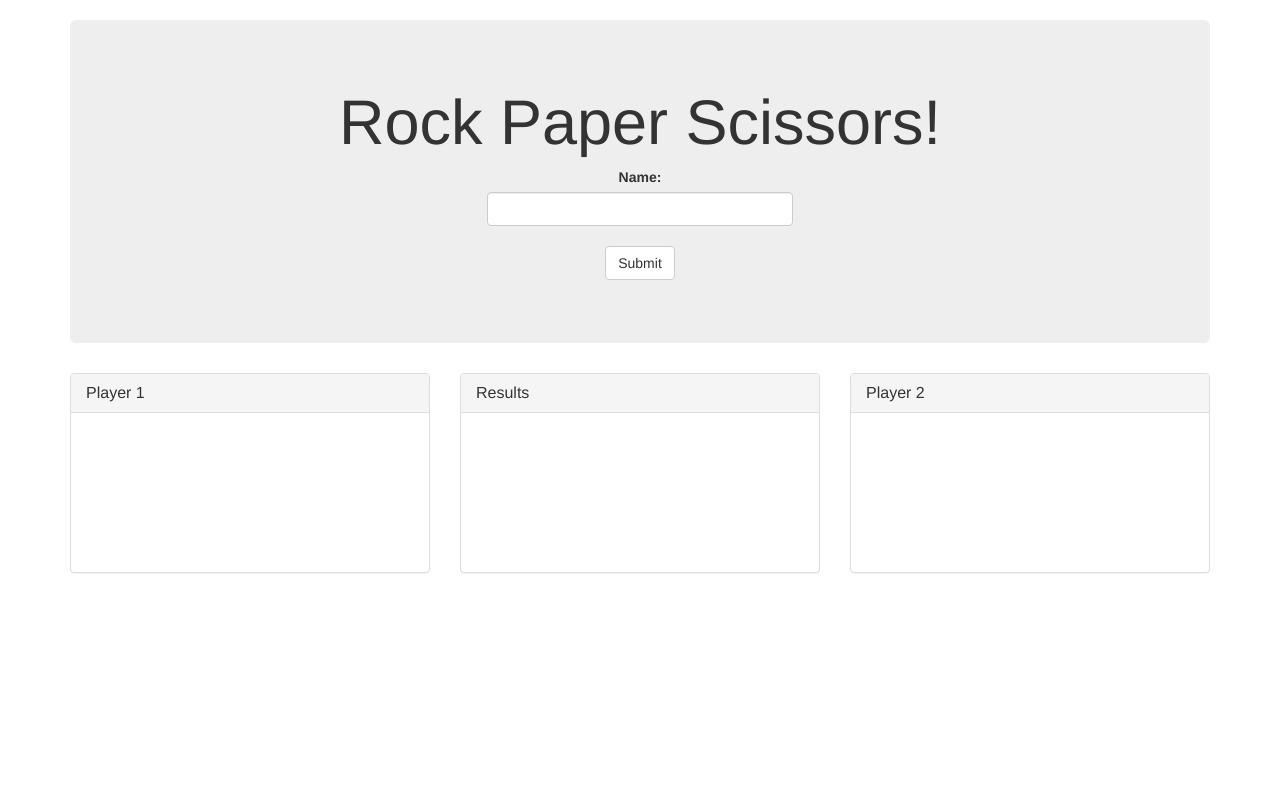
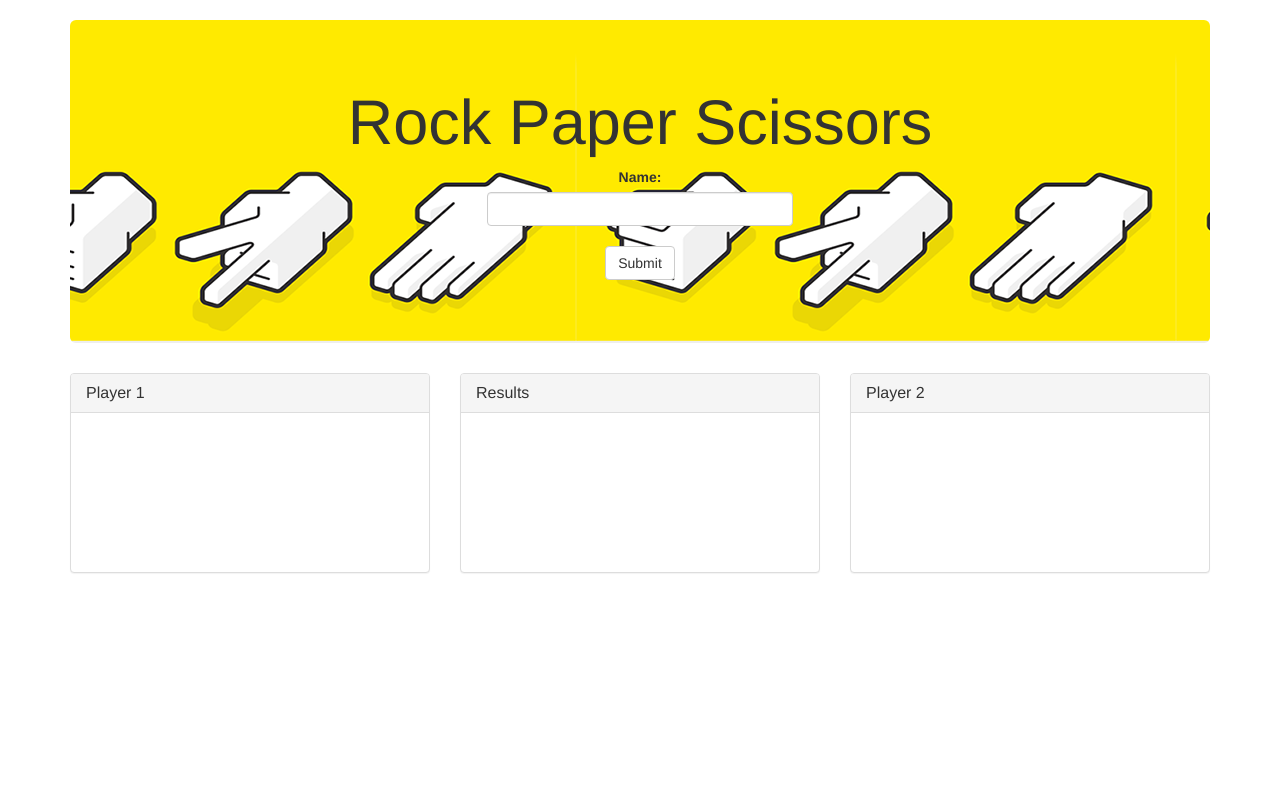
Before and after one commit to PatreekH/RPS-Multiplayer, a PHP site: page / in a window 1280 px wide. Run offline with PHP 8.4, Linux system fonts and the light colour scheme; some libraries are stand-ins or nearby versions.

Commit message:
added scrolling background image

```diff
--- a/assets/css/style.css
+++ b/assets/css/style.css
@@ -1,3 +1,11 @@
+body{
+}
+
+#bg{
+	background-image: url(../rpsbg.png);
+	background-repeat: repeat-x;
+}
+
 .panel{
 	height: 25%;
 }
--- a/assets/javascript/app.js
+++ b/assets/javascript/app.js
@@ -1,41 +1,71 @@
 var database = firebase.database();
+
+
+// Makes the jumbotron background image scroll
+var backgroundScroll = function(params) {
+	params = $.extend({
+		scrollSpeed: 70,
+		imageWidth: $('#bg').width(),
+		imageHeight: $('#bg').height()
+	}, params);
+
+	var step = 1,
+		current = 0,
+		restartPosition = - (params.imageWidth - params.imageHeight);
+
+	var scroll = function() {
+		current -= step;
+		if (current == restartPosition){
+			current = 0;
+		}
+		$('#bg').css('backgroundPosition', current + 'px 0');
+
+	};
+
+	this.init = function() {
+		setInterval(scroll, params.scrollSpeed);
+
+	};
+};
+
+var scroll = new backgroundScroll();
+scroll.init();
+
+//update list:
+//add reset
+//add win/lose counter
+//dynamically add buttons and prompts
+//add actual name to results label
+// - add timer before logic starts?
+//only use one form to get name
+//when disconnect bring form back
+//add chat box
 
 var playerNum;
 
 $("#submitName1").on("click", function() {
-
 	var name = $('#nameinput1').val().trim();
-
 	database.ref('player1').set({
     	name: name
 	});
-
 	playerNum = 1;
-
 	$(".user1wait").removeClass("hide");
-
 	return false;
 });
 
 $("#submitName2").on("click", function() {
-
 	var name2 = $('#nameinput2').val().trim();
-
 	database.ref('player2').set({
     	name2: name2
 	});
-
 	playerNum = 2;
-
 	$(".user2wait").removeClass("hide");
-
 	return false;
 });
 
+// Checks to see if there is a player one
 database.ref("player1").on('value', function(snapshot) {
-
 		var checkName = snapshot.child("name").exists();
-
 		if (checkName === true){
   			$(".p1name").html(snapshot.val().name);
 			$("#nameinput1").addClass("hide");
@@ -45,27 +75,23 @@ database.ref("player1").on('value', function(snapshot) {
 		}
 });
 
-
+// Checks to see if there is a player two, if there is: Starts game by running checkForPicks
 database.ref("player2").on('value', function(snapshot) {
-
 		var checkName2 = snapshot.child("name2").exists();
-
 		if (checkName2 === true){
     		$(".p2name").html(snapshot.val().name2);
 			$("#submitName2").addClass("hide");
 			$("#nameinput2").addClass("hide");
 			$(".nameinputlabel").addClass("hide");
-			checkPicks();
+			checkForPicks();
 		}
 });
 
-
-function checkPicks(){
-
+// Starts the game by checking if player 1 has made a selection.
+function checkForPicks(){
 	database.ref("playerpicks").on('value', function(snapshot) {
 		var checkPick = snapshot.child("pick").exists();
 		var checkPick2 = snapshot.child("pick2").exists();
-
 		if (playerNum == 1 && !checkPick){
 			$(".user1wait").addClass("hide");
 			$(".user1picks").removeClass("hide");
@@ -90,7 +116,7 @@ $(".rock").on("click", function() {
 		});
 		$(".user1picks").html(text);
 		$(".user1picks").append(wait);
-		checkPicks();
+		checkForPicks();
 	} else if (playerNum == 2){
 		var user2choice = "rock";
 		var updates = {};
@@ -99,7 +125,7 @@ $(".rock").on("click", function() {
 		database.ref().update(updates);
 		$(".user2picks").html(text);
 		$(".user2picks").append(wait);
-		checkPicks();
+		checkForPicks();
 	}
 
 });
@@ -116,7 +142,7 @@ $(".paper").on("click", function() {
 		});
 		$(".user1picks").html(text);
 		$(".user1picks").append(wait);
-		checkPicks();
+		checkForPicks();
 	} else if (playerNum == 2){
 		var user2choice = "paper";
 		var updates = {};
@@ -125,7 +151,7 @@ $(".paper").on("click", function() {
 		database.ref().update(updates);
 		$(".user2picks").html(text);
 		$(".user2picks").append(wait);
-		checkPicks();
+		checkForPicks();
 	}
 
 });
@@ -142,7 +168,7 @@ $(".scissors").on("click", function() {
 		});
 		$(".user1picks").html(text);
 		$(".user1picks").append(wait);
-		checkPicks();
+		checkForPicks();
 	} else if (playerNum == 2){
 		var user2choice = "scissors";
 		var updates = {};
@@ -151,7 +177,7 @@ $(".scissors").on("click", function() {
 		database.ref().update(updates);
 		$(".user2picks").html(text);
 		$(".user2picks").append(wait);
-		checkPicks();
+		checkForPicks();
 	}
 
 });
--- a/index.html
+++ b/index.html
@@ -17,8 +17,8 @@
   <br>
 
   <!-- Title -->
-  <div class="jumbotron">
-    <h1 class="text-center">Rock Paper Scissors!</h1>
+  <div class="jumbotron" id="bg">
+    <h1 class="text-center">Rock Paper Scissors</h1>
       <form role="form">
         <div class="form-group">
           <center><label class="nameinputlabel" for="text">Name:</label></center>
```
Also changed, not shown: assets/rpsbg.png (added), 1 other file.
